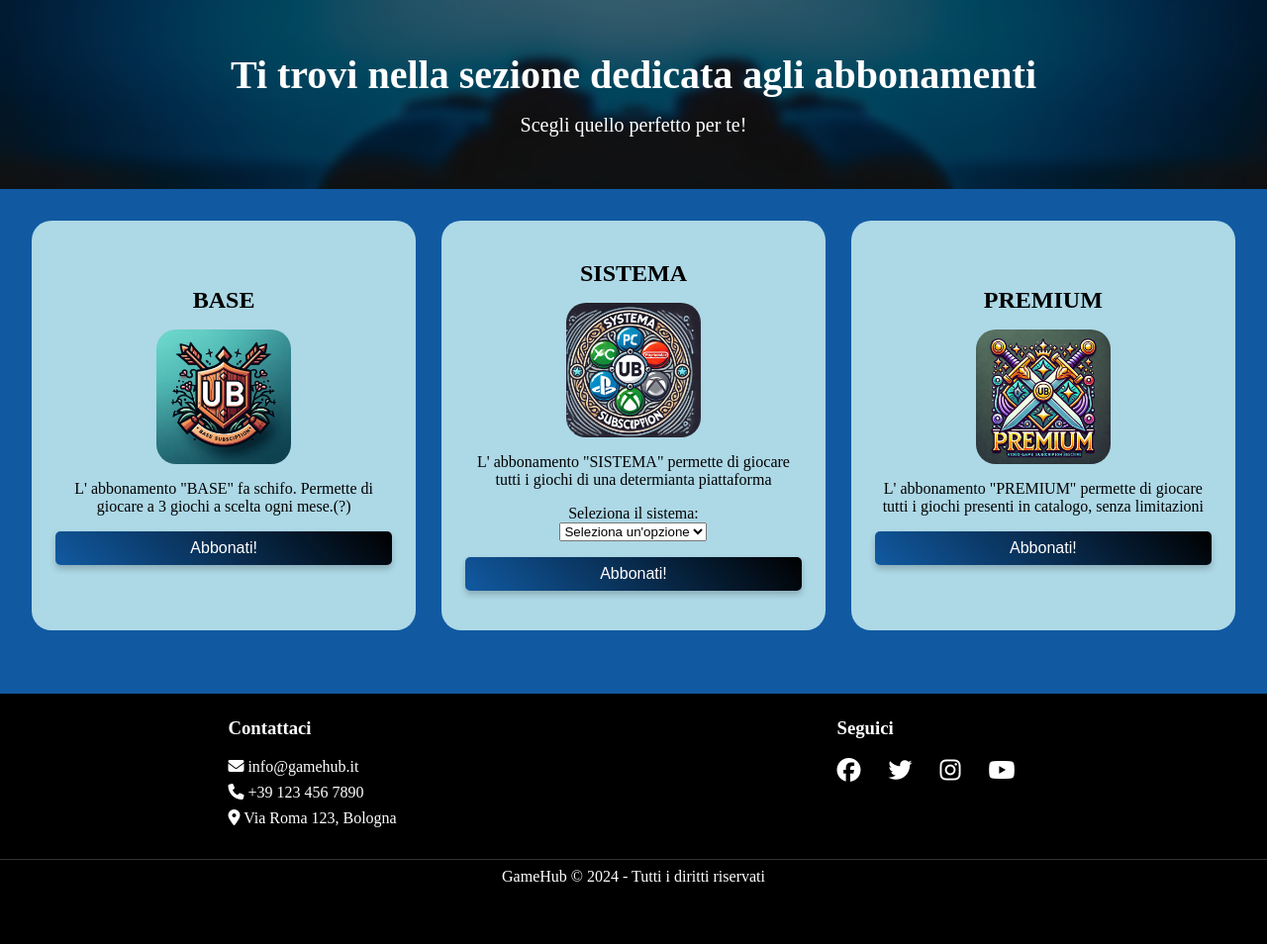
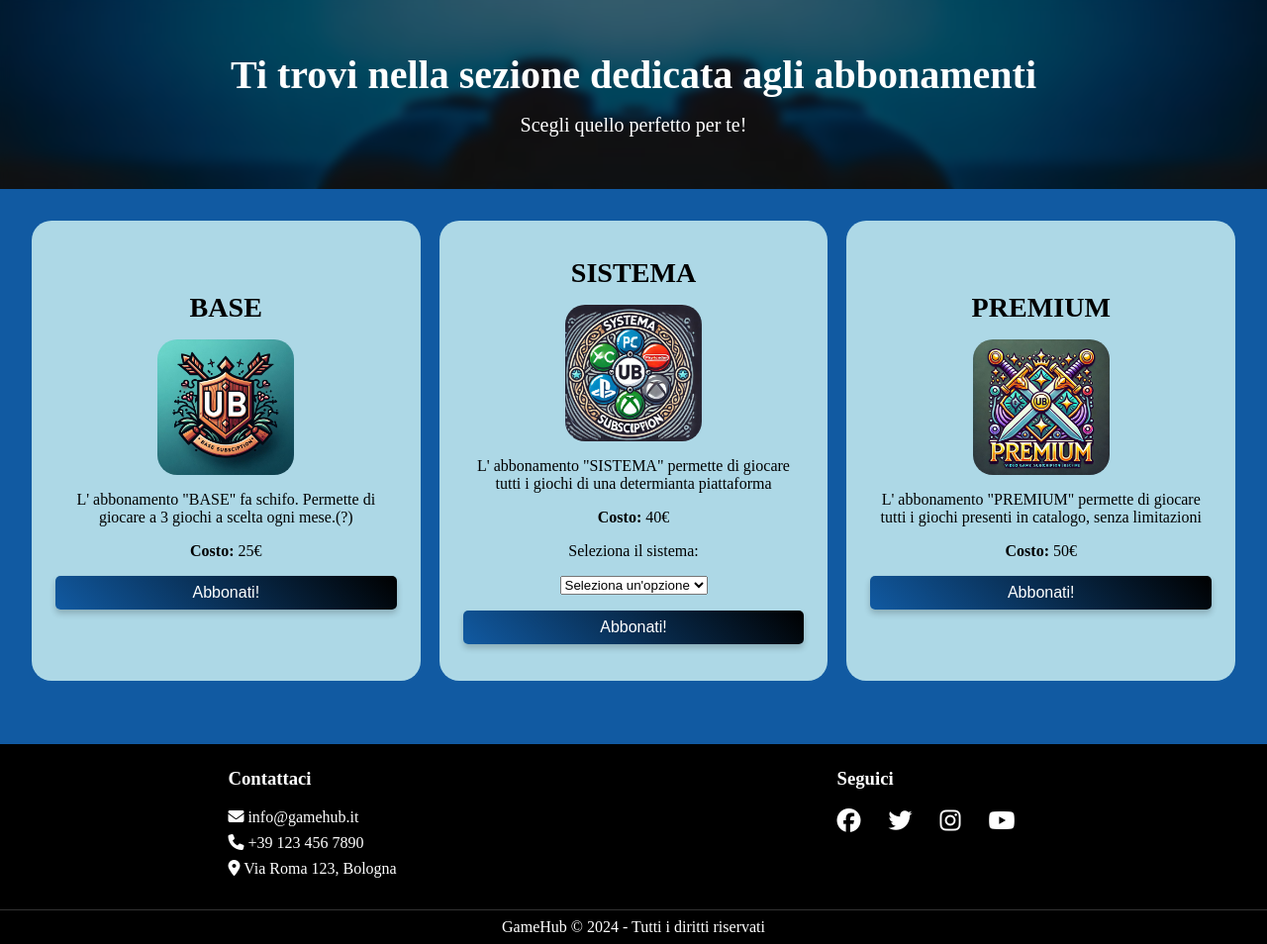
Before and after one commit to MatteoSquarz/GameHub, a PHP site: page /abbonamenti.html in a window 1280 px wide. Shown: the part 115-1069 px from the top of the page at 99% size. Before the commit the page ends 1006 px from the top, so only its background shows below. Run offline with PHP 8.4, Linux system fonts and the light colour scheme.

Commit message:
fix html

```diff
--- a/abbonamenti.html
+++ b/abbonamenti.html
@@ -43,16 +43,18 @@
 
                 <div class="abbonamentiAbb">
                     <div class="targhettaAbb">
-                        <p><strong>BASE</strong></p>
+                        <h3><strong>BASE</strong></h3>
                         <img src="assets/Designer.jpeg" alt="Icona abbonamento BASE">
                         <p>L' abbonamento "BASE" fa schifo. Permette di giocare a 3 giochi a scelta ogni mese.(?)</p>
+                        <p><strong>Costo:</strong> 25€</p>
                         <button onclick>Abbonati!</button>
                     </div>
                     <div class="targhettaAbb">
-                        <p><strong>SISTEMA</strong></p>
+                        <h3><strong>SISTEMA</strong></h3>
                         <img src="assets/Designer (9).jpeg" alt="Icona abbonamento SISTEMA">
                         <p>L' abbonamento "SISTEMA" permette di giocare tutti i giochi di una determianta piattaforma</p>
-                         <form action="/submit" method="post">
+                        <p><strong>Costo:</strong> 40€</p>
+                        <form action="/submit" method="post">
                             <label for="piattaforma">Seleziona il sistema:</label>
                             <select id="piattaforma" name="piattaforma" required>
                                 <option value="" disabled selected>Seleziona un'opzione</option>
@@ -61,13 +63,15 @@
                                 <option value="pc">PC</option>
                                 <option value="Nintendo">Nintendo</option>
                             </select>
+                            <button onclick>Abbonati!</button>
                         </form>
-                        <button onclick>Abbonati!</button>
+
                     </div>
                     <div class="targhettaAbb">
-                        <p><span lang="en"><strong>PREMIUM</strong></p>
+                        <h3><span lang="en"><strong>PREMIUM</strong></span></h3>
                         <img src="assets/Designer (3).jpeg" alt="Icona abbonamento PREMIUM">
                         <p>L' abbonamento "PREMIUM" permette di giocare tutti i giochi presenti in catalogo, senza limitazioni</p>
+                        <p><strong>Costo:</strong> 50€</p>
                         <button onclick>Abbonati!</button>
                         </div>
 
--- a/mobile.css
+++ b/mobile.css
@@ -38,7 +38,6 @@
      padding-right: 1em;
     padding-bottom: 4em;
     box-shadow: 0 4px 8px rgba(0, 0, 0, 0.8);
-    transition: transform 0.3s;
     max-width: 100%;
 
 }
@@ -64,13 +63,16 @@
 .targhettaAbb strong{
     font-size: 1.5em;
 }
+.targhettaAbb p strong{
+    font-size: 1em;
+}
 .targhettaAbb img{
     max-width: 40%;
     height: auto;
     border-radius: 20px;
 }
 
-button {
+.targhettaAbb button {
 
     background: linear-gradient(45deg, #115AA2,#000000);
     color: white;
@@ -83,10 +85,14 @@ button {
     transition: background-color 0.3s, transform 0.2s;
 }
 
-form{
+
+.targhettaAbb form{
 
     display: flex;
     flex-direction: column;
     align-items: center;
     align-self: center;
+    max-width: 100%;
+    width: 100%;
+    gap: 1em;
 }
--- a/style.css
+++ b/style.css
@@ -342,17 +342,17 @@ footer {
     box-sizing: border-box;
     display: flex;
     flex-direction: row;
-    justify-content: space-around;
+    justify-content: space-between;
     align-items: center;
-    /*margin: 3em 2em 3em 2em;*/
-    gap: clamp(0.5em, 2vw, 3em);
-     padding: 2em;
+    /*gap: 2vw;*/
+    gap: clamp(0.5em, 1.5vw, 3em);/*gap preferito: 2vw(1/100 larghezza schermo);gap minimo 1 em gap massimo 3 em  */
+    padding: 2em;
     padding-bottom: 4em;
-    /*box-shadow: 0 4px 8px rgba(0, 0, 0, 0.8);*/
     transition: transform 0.3s;
     max-width: 100%;
     align-items: stretch;
-
+    margin-left: 0,5em;
+    margin-right: 0,5em;
 }
 .targhettaAbb{
     box-sizing: border-box;
@@ -365,7 +365,7 @@ footer {
     color: black;
     max-width: 100%;
     width: 100%;
-    padding: 2.5em 1.5em 2.5em 1.5em;
+    padding: 2.3em 1.5em 2.3em 1.5em;
     background-color: var(--homeboxcolor);
     border-top-left-radius: 20px;
     border-bottom-left-radius: 20px;
@@ -378,12 +378,16 @@ footer {
 .targhettaAbb strong{
     font-size: 1.5em;
 }
+.targhettaAbb p strong{
+    font-size: 1em;
+}
 
 
 
-.targhettaAbb:hover{
+
+/*.targhettaAbb:hover{
     transform: translateX(-10px);
-}
+}*/
 
 .targhettaAbb img{
 
@@ -410,7 +414,7 @@ footer {
     width: 100%;
 }
 
-button:hover {
+.targhettaAbb button:hover {
 
     transform: scale(1.05);
 
@@ -423,6 +427,7 @@ button:hover {
     align-self: center;
     max-width: 100%;
     width: 100%;
+    gap: 1em;
 }
 .targhettaAbb section{
     max-width: 100%;
```
